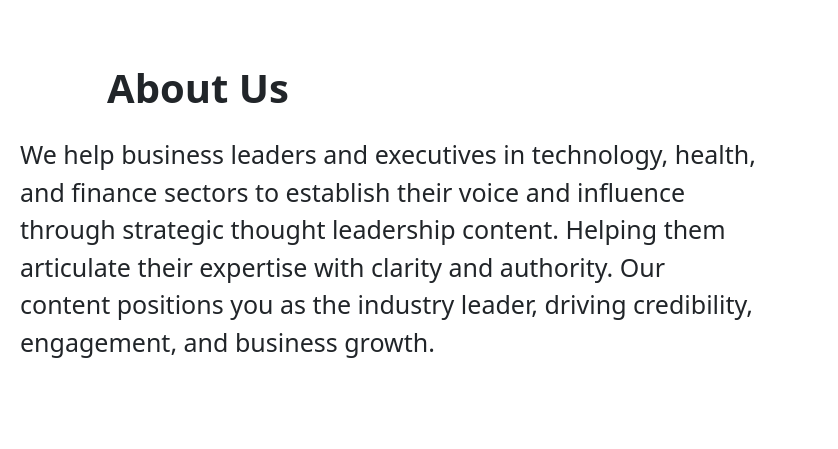
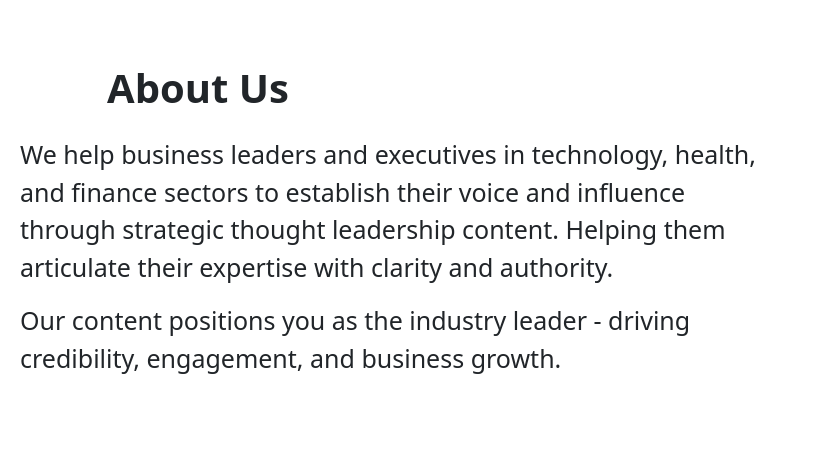
Before and after one commit to kahanikaars/kahanikaars.github.io, a website: page index.html in a window 1280 px wide. Shown: the part 800-1249 px from the top of the page, 442-1280 px from the left. Drawn offline with nearby package versions, Linux system fonts and the light colour scheme.

Commit message:
Update index.html

```diff
--- a/index.html
+++ b/index.html
@@ -71,7 +71,9 @@
                     <img src="images/KK3D_logo.png" class= "imageAboutPage" alt="">
                 </div>
                 <div class="col-lg-8" style="font-size: 25px;">
-                    <p> We help business leaders and executives in technology, health, and finance sectors to establish their voice and influence through strategic thought leadership content. Helping them articulate their expertise with clarity and authority. Our content positions you as the industry leader, driving credibility, engagement, and business growth.</p>
+                    <p> We help business leaders and executives in technology, health, and finance sectors to establish their voice and influence through strategic thought leadership content. Helping them articulate their expertise with clarity and authority.</p>
+                    <p> </p>
+                    <p> Our content positions you as the industry leader - driving credibility, engagement, and business growth. </p>
                 </div>
             </div>
     </section>
```
